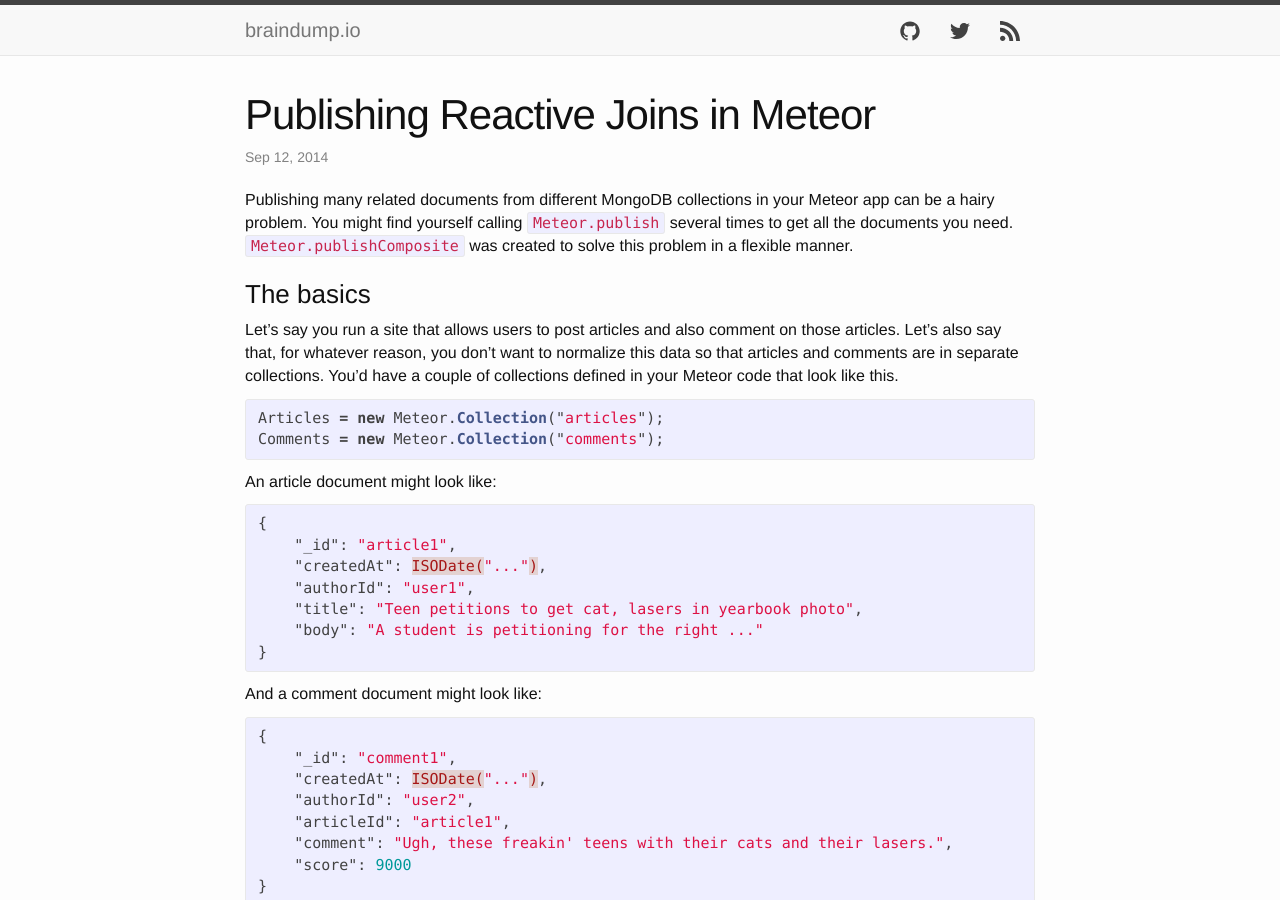
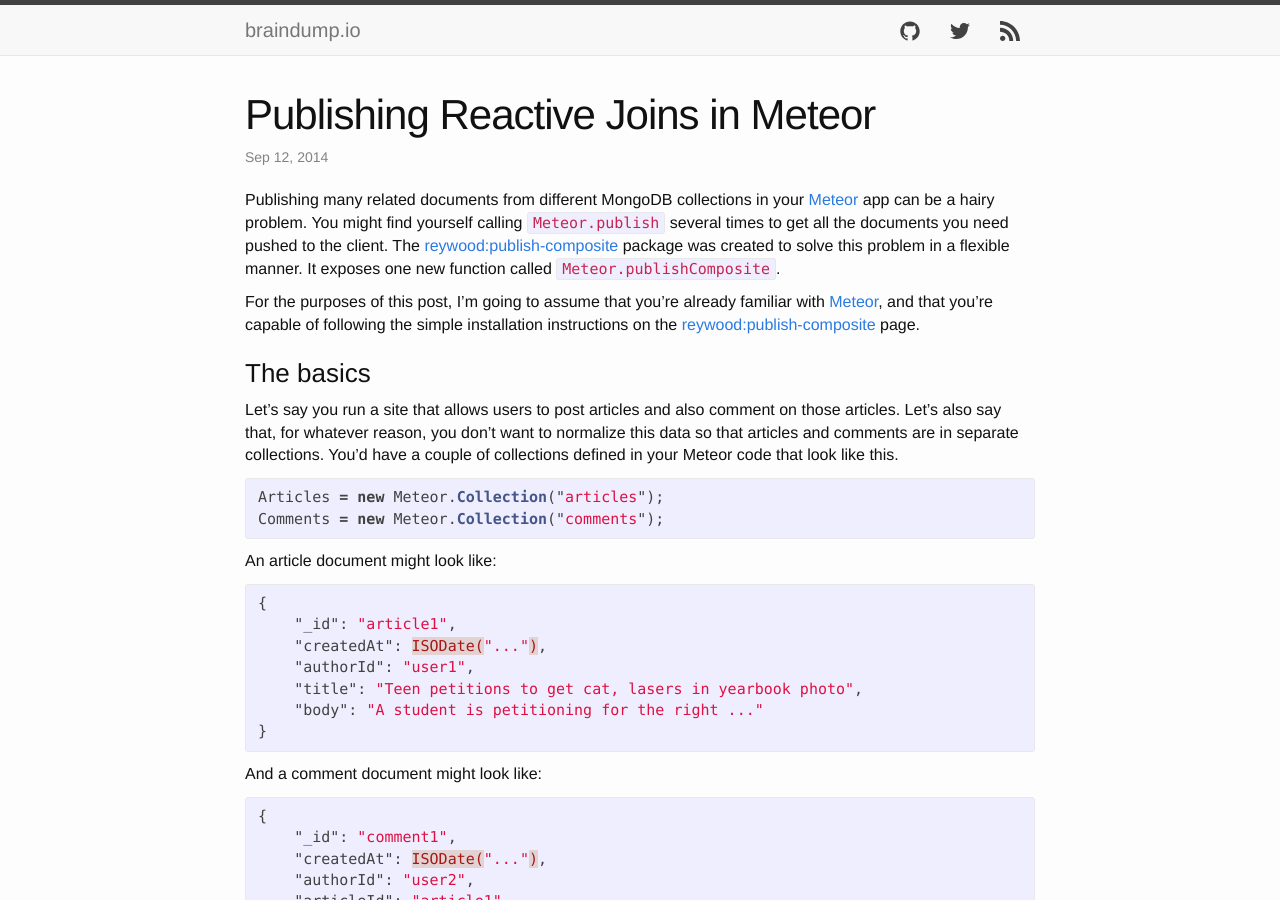
Before and after one commit to reywood/reywood.github.io, a Jekyll site: the page built from _posts/2014-09-12-publishing-reactive-joins-in-meteor.md, in a window 1280 px wide and 900 px high. Built offline with Jekyll 4.4.1, drawn with Linux system fonts in a browser that asks for light colours; nearby versions of some CDN libraries; comment, search, counter and statistics services are not loaded; some of the changed text lies outside the part shown.

Commit message:
Tweak some text in the "reactive joins" post

```diff
--- a/_layouts/post.html
+++ b/_layouts/post.html
@@ -10,6 +10,10 @@ layout: default
 
   <article class="post-content">
     {{ content }}
+
+    <p>
+        Got any comments or questions about this post? Let me have it in the comments section below.
+    </p>
   </article>
 
 </div>
--- a/_posts/2014-09-12-publishing-reactive-joins-in-meteor.md
+++ b/_posts/2014-09-12-publishing-reactive-joins-in-meteor.md
@@ -9,7 +9,9 @@ tags:
     - javascript
     - meteor
 ---
-Publishing many related documents from different MongoDB collections in your Meteor app can be a hairy problem. You might find yourself calling `Meteor.publish` several times to get all the documents you need. [`Meteor.publishComposite`][publish-composite] was created to solve this problem in a flexible manner.
+Publishing many related documents from different MongoDB collections in your [Meteor][meteor] app can be a hairy problem. You might find yourself calling `Meteor.publish` several times to get all the documents you need pushed to the client. The [reywood:publish-composite][publish-composite] package was created to solve this problem in a flexible manner. It exposes one new function called `Meteor.publishComposite`.
+
+For the purposes of this post, I'm going to assume that you're already familiar with [Meteor][meteor], and that you're capable of following the simple installation instructions on the [reywood:publish-composite][publish-composite] page.
 
 ### The basics
 
@@ -186,4 +188,5 @@ Get as creative as you like with your relationships.
 So there you are. You've published a bunch of documents from various collections and in a somewhat sensible manner. Feels good, doesn't it?
 
 
+[meteor]: https://www.meteor.com/
 [publish-composite]: https://atmospherejs.com/reywood/publish-composite
```
